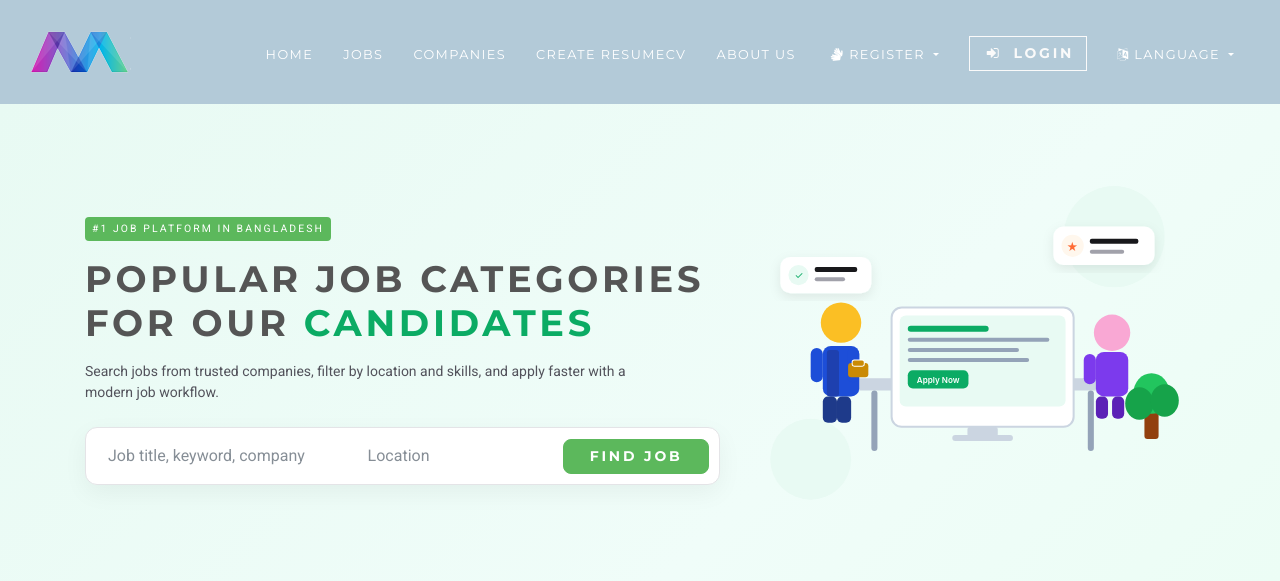
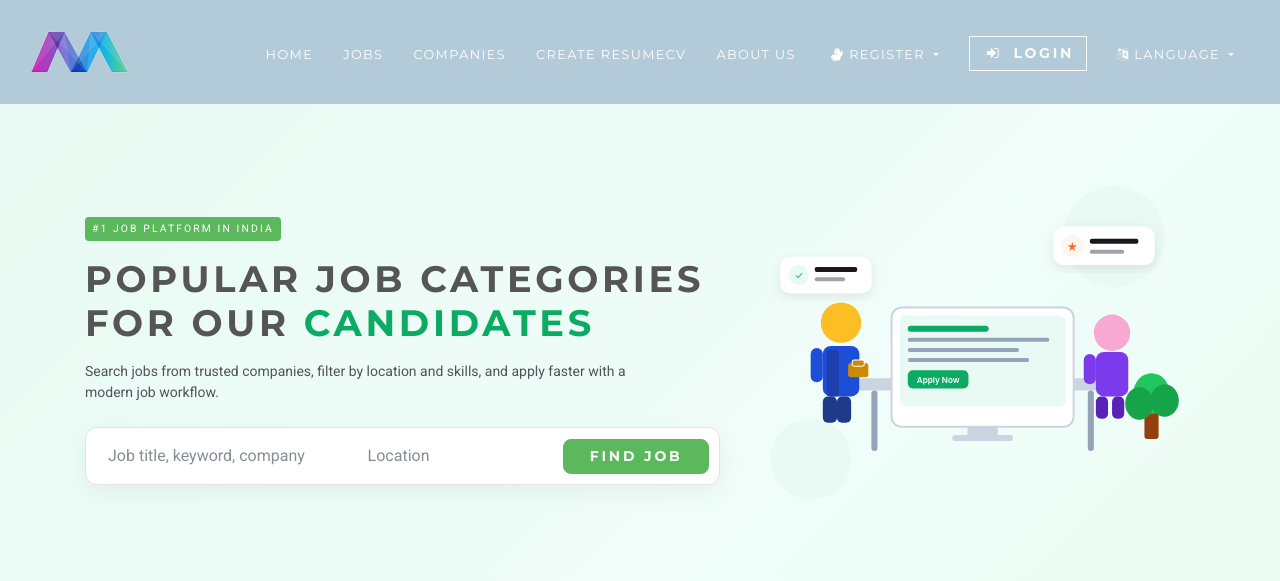
Before and after one commit to b8024757-droid/Django-Job-Portal, a Django app: template templates/home.html in a window 1280 px wide. Shown: the top 581 px of the page. Run offline with Django 3.2, Linux system fonts and the light colour scheme; the template is opened without the code that fills it, so the values that code supplies are empty; parts of the project's set-up code (start-up, migrations or seed data) failed here and were passed over; some libraries are stand-ins or nearby versions.

Commit message:
Update home.html

```diff
--- a/templates/home.html
+++ b/templates/home.html
@@ -343,7 +343,7 @@ Home
     <div class="container">
         <div class="row align-items-center">
             <div class="col-lg-7">
-                <span class="badge badge-success mb-3">#1 Job Platform in Bangladesh</span>
+                <span class="badge badge-success mb-3">#1 Job Platform in India</span>
                 <h1>Popular Job Categories For Our <span class="highlight">Candidates</span></h1>
                 <p class="sub mb-4">Search jobs from trusted companies, filter by location and skills, and apply faster
                     with a modern job workflow.</p>
```
